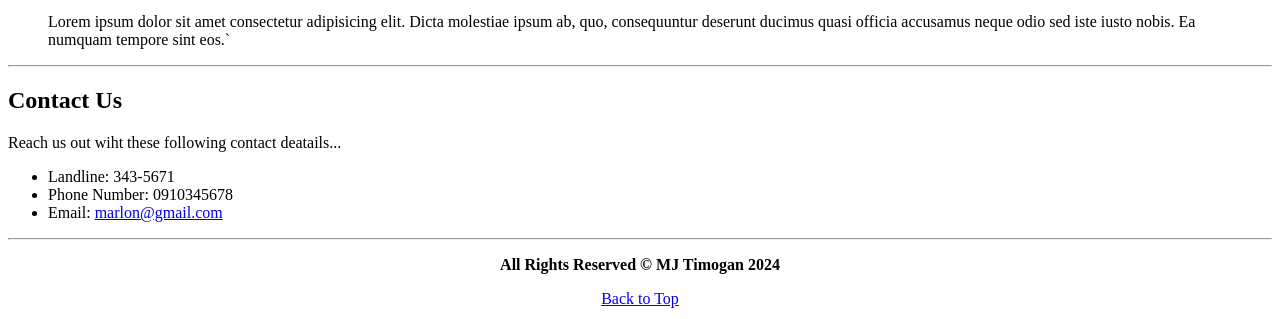
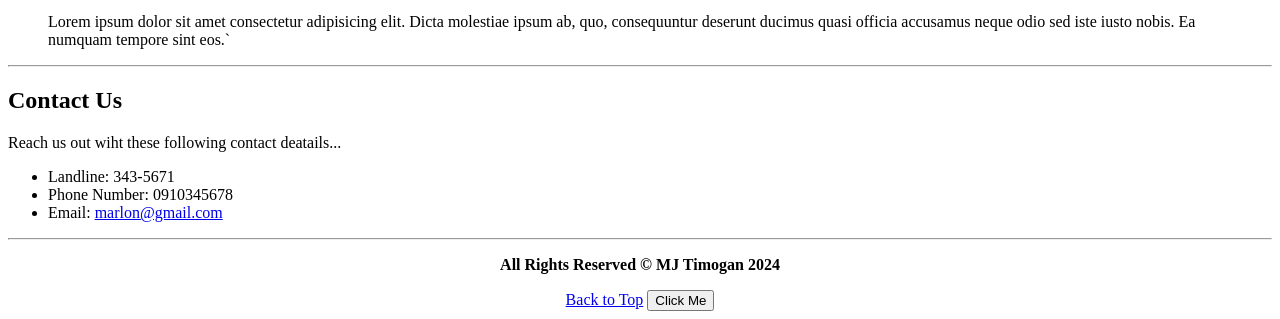
Before and after one commit to sunshine11222/htmlsemantic, a plain HTML site: page index.html in a window 1280 px wide. Shown: the part 2009-2328 px from the top of the page. Drawn offline with Linux system fonts and the light colour scheme.

Commit message:
Update index.html

```diff
--- a/index.html
+++ b/index.html
@@ -107,6 +107,13 @@
     <footer style="text-align: center;"">
         <p  style="font-weight: bold;">All Rights Reserved &copy; MJ Timogan 2024</p>
         <a href="#top" style="text-align: center;">Back to Top</a>
+        <button id="btnSample" onclick="btnClick()">Click Me</button>
     </footer>
+
+    <script>
+        function btnClick() {
+            alert("Hello World!");
+        }
+    </script>
 </body>
 </html>
```
